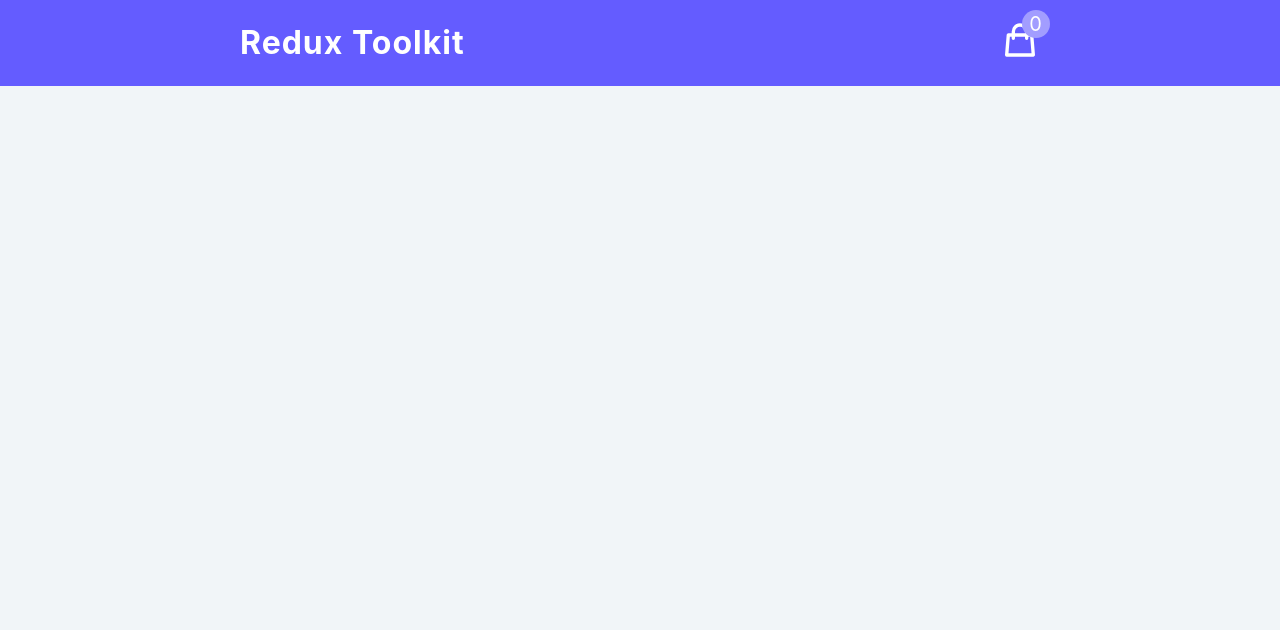
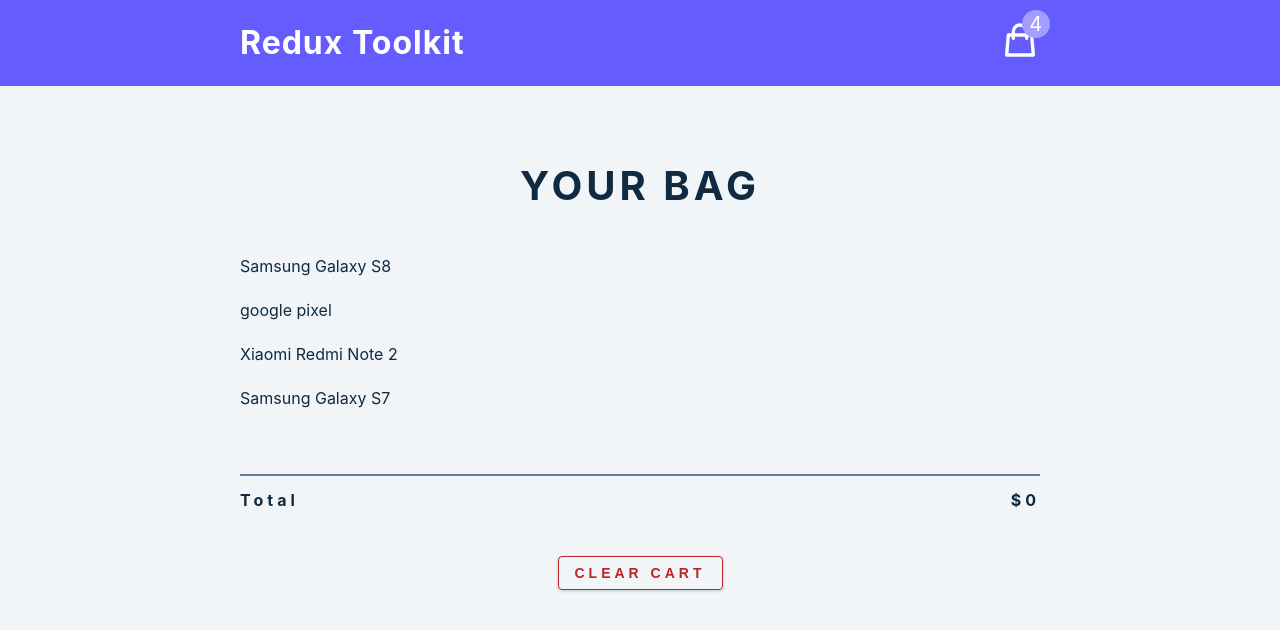
Before and after one commit to deumolo/ca-redux-tutorial, a React (Create React App) app: page / in a window 1280 px wide. Shown: the top 630 px of the page. Built offline with nearby package versions, Linux system fonts and the light colour scheme.

Commit message:
Created initial setup for CartContainer component and CartItem component

```diff
--- a/src/App.js
+++ b/src/App.js
@@ -1,9 +1,11 @@
 import Navbar from './components/Navbar';
+import CartContainer from './components/CartContainer';
 
 function App() {
   return (
     <main>
       <Navbar />
+      <CartContainer />
     </main>
   );
 }
--- /dev/null
+++ b/src/components/CartContainer.js
@@ -0,0 +1,41 @@
+import CartItem from "./CartItem";
+import { useSelector } from "react-redux";
+
+const CartContainer = () => {
+  const { cartItems, total, amount } = useSelector((store) => store.cart);
+  console.log(cartItems);
+  if (amount < 1) {
+    return (
+      <section className="cart">
+        <header>
+          <h2>your bag</h2>
+          <h4 className="empty-cart">is currently empty</h4>
+        </header>
+      </section>
+    );
+  }
+
+  return (
+    <section className="cart">
+      <header>
+        <h2>your bag</h2>
+      </header>
+      <div>
+        {cartItems.map((item) => {
+          return <CartItem key={item.id} {...item} />;
+        })}
+      </div>
+      <footer>
+        <hr />
+        <div className="cart-total">
+          <h4>
+            total <span>${total}</span>
+          </h4>
+        </div>
+        <button className="btn clear-btn">CLEAR CART</button>
+      </footer>
+    </section>
+  );
+};
+
+export default CartContainer;
--- /dev/null
+++ b/src/components/CartItem.js
@@ -0,0 +1,9 @@
+const CartItem = (props) => {
+  return (
+    <div>
+      <p>{props.title} </p>
+    </div>
+  );
+};
+
+export default CartItem;
--- a/src/features/cart/cartSlice.js
+++ b/src/features/cart/cartSlice.js
@@ -1,14 +1,14 @@
-import { createSlice } from '@reduxjs/toolkit';
-
+import { createSlice } from "@reduxjs/toolkit";
+import cartItems from "../../cartItems";
 const initialState = {
-  cartItems: [],
-  amount: 0,
+  cartItems: [...cartItems],
+  amount: 4,
   total: 0,
   isLoading: true,
 };
 
 const cartSlice = createSlice({
-  name: 'cart',
+  name: "cart",
   initialState,
 });
 
```
